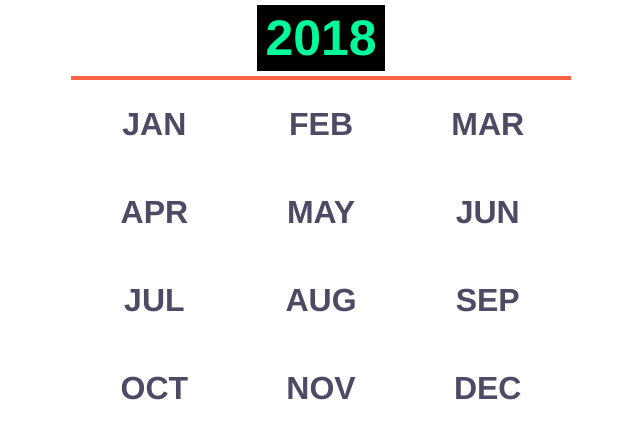
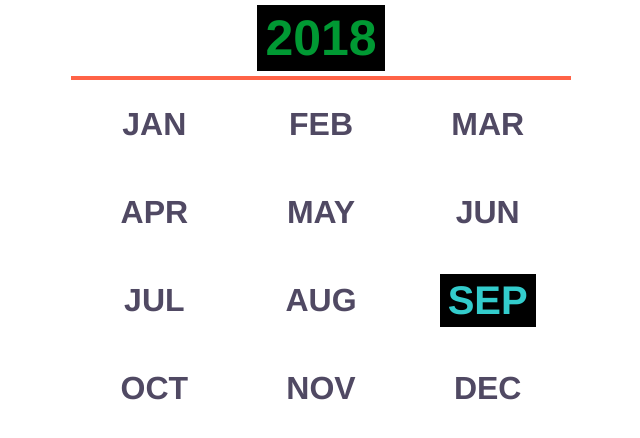
Before and after one commit to ivan-rey-c-v/react_calendar, a React (Create React App) app: page / in a window 1280 px wide. Shown: the top 438 px of the page, without its empty margins (319-959 px from the left). Built offline with nearby package versions, Linux system fonts and the light colour scheme.

Commit message:
Connect Year page to RootStore

```diff
--- a/src/context/RootContext.js
+++ b/src/context/RootContext.js
@@ -1,4 +1,5 @@
 import React, { Component } from 'react';
+import getNewDate from '../utils/getNewDate';
 
 export const RootContext = React.createContext();
 
@@ -6,6 +7,7 @@ export class RootStore extends Component {
 	constructor(props) {
 		super(props);
 		this.state = {
+			currentDate: {},
 			monthsList: [
 				'January',
 				'February',
@@ -23,6 +25,12 @@ export class RootStore extends Component {
 		};
 	}
 
+	componentWillMount() {
+		console.log('Mounting RootStore');
+		const currentDate = getNewDate();
+		this.setState({ currentDate });
+	}
+
 	render() {
 		return (
 			<RootContext.Provider
--- a/src/pages/Year.js
+++ b/src/pages/Year.js
@@ -14,7 +14,7 @@ const Main = styled.main`
 		height: 5rem;
 		font-size: 2.5em;
 		> h1 {
-			color: mediumspringgreen;
+			color: #009933;
 		}
 	}
 	> section {
@@ -35,6 +35,10 @@ const Main = styled.main`
 				justify-content: center;
 				align-items: center;
 				cursor: pointer;
+
+				> p.dark-box {
+					color: #33cccc;
+				}
 				&:hover {
 					background-color: paleturquoise;
 				}
@@ -53,13 +57,21 @@ export default class Year extends Component {
 				{({ rootState }) => (
 					<Main>
 						<header>
-							<h1 className="dark-box">2018</h1>
+							<h1 className="dark-box">{rootState.currentDate.year}</h1>
 						</header>
 						<section>
 							<ul>
-								{rootState.monthsList.map(month => (
-									<li>
-										<p className="">{elideMonth(month)}</p>
+								{rootState.monthsList.map((month, index) => (
+									<li key={month}>
+										<p
+											className={
+												rootState.currentDate.month === index
+													? 'dark-box blue'
+													: ''
+											}
+										>
+											{elideMonth(month)}
+										</p>
 									</li>
 								))}
 							</ul>
--- /dev/null
+++ b/src/utils/getNewDate.js
@@ -0,0 +1,12 @@
+export default function setNewDate() {
+	const date = new Date();
+	const container = {};
+
+	container.year = date.getFullYear();
+	container.month = date.getMonth();
+	container.day = date.getDate();
+	container.minute = date.getMinutes();
+	container.seconds = date.getSeconds();
+
+	return container;
+}
```
